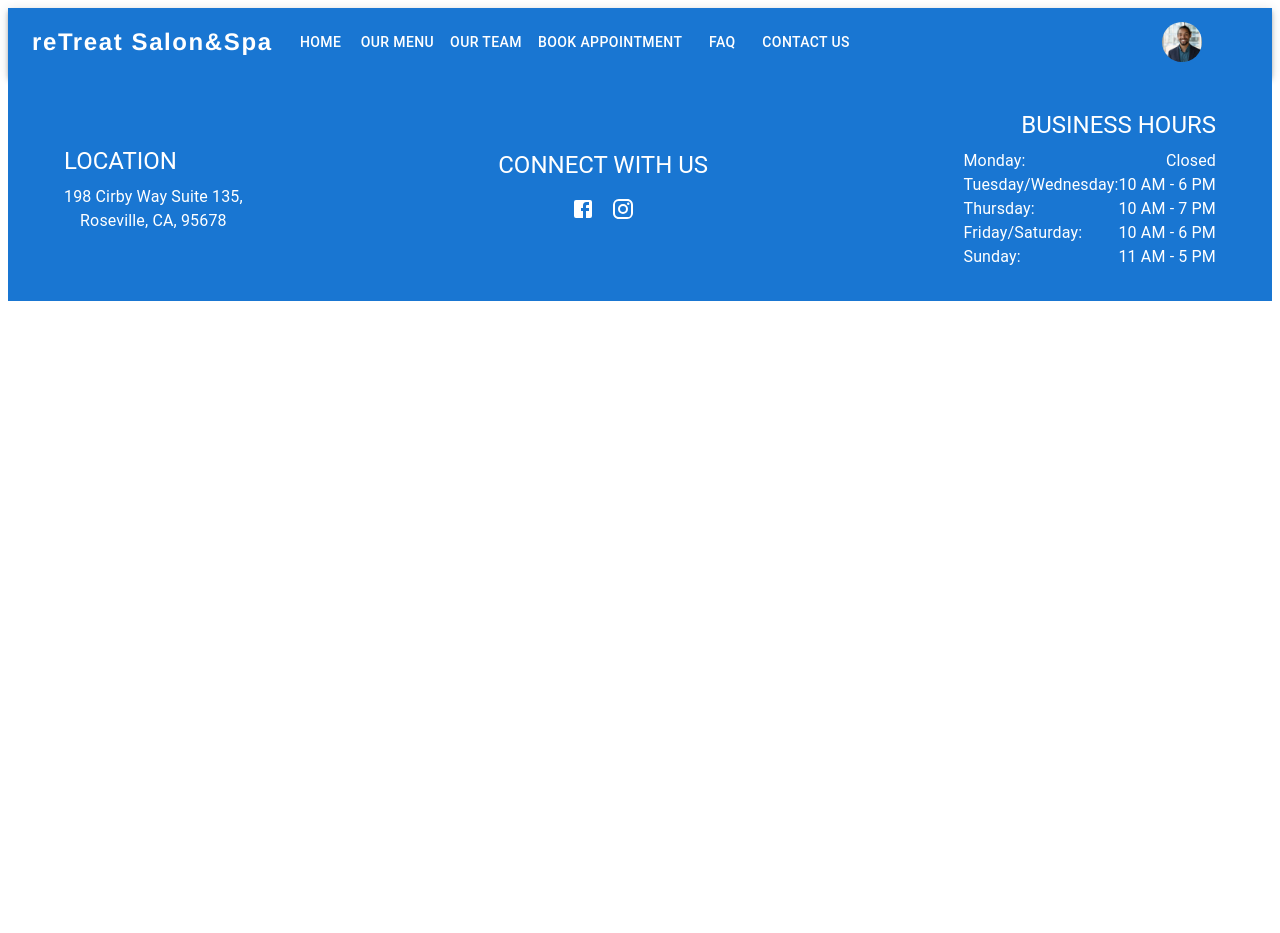
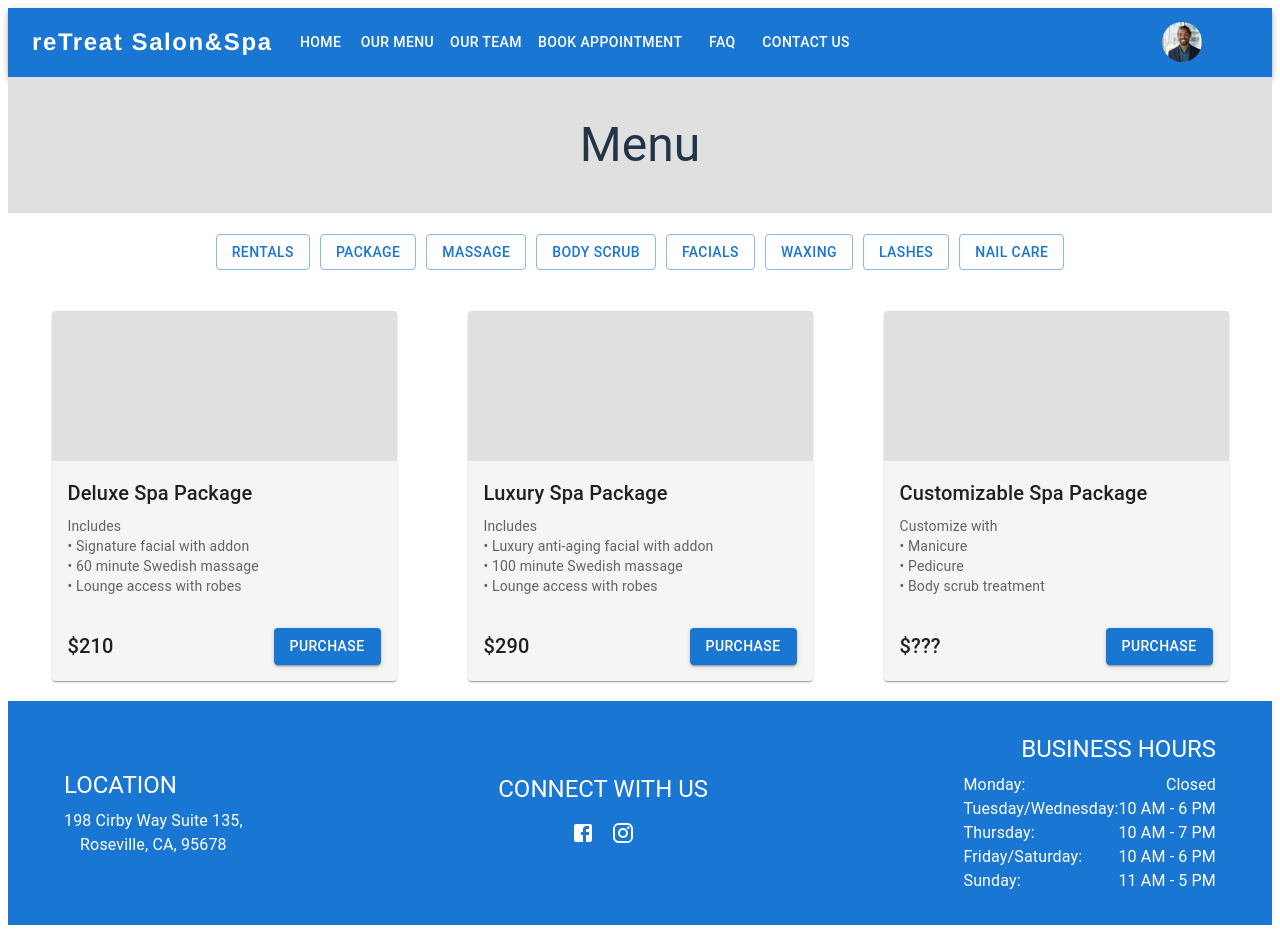
Before and after one commit to The-Fella-s/reTreat, a React (Vite) app in the folder frontend/: page /menu in a window 1280 px wide. Before the commit the page ends 800 px from the top, so only its background shows below. Built offline with nearby package versions, Linux system fonts and the light colour scheme.

Commit message:
started menu page

```diff
--- a/frontend/src/App.jsx
+++ b/frontend/src/App.jsx
@@ -12,6 +12,7 @@ import Register from "./pages/Register.jsx";
 import MeetTheTeam from './Pages/MeetTheTeam.jsx';
 import BookAppointment from "./pages/BookAppointment.jsx";
 import Profile from './components/Profile.jsx'; // Import Profile component
+import Menu from './pages/Menu.jsx'; // Import Menu component
 
 function App() {
 
@@ -51,6 +52,8 @@ function App() {
           {/* Profile Page */}
           <Route path="/profile" element={<Profile />} /> {/* Added Profile Route */}
 
+          <Route path="/menu" element={<Menu />} />
+
         </Routes>
 
         {/* Footer is outside the routes, it will show on every page */}
--- /dev/null
+++ b/frontend/src/pages/menu.jsx
@@ -0,0 +1,57 @@
+import React from 'react';
+import { AppBar, Toolbar, Button, Typography, Box, Grid, Card, CardContent, CardActions, CardMedia } from '@mui/material';
+
+function SpaMenuPage() {
+  return (
+    <div>
+
+      {/* Header Section */}
+      <Box textAlign="center" p={5} bgcolor="#e0e0e0">
+        <Typography variant="h3">Menu</Typography>
+      </Box>
+
+      {/* Filter Buttons */}
+      <Box display="flex" justifyContent="center" p={2} flexWrap="wrap">
+        {['Rentals', 'Package', 'Massage', 'Body Scrub', 'Facials', 'Waxing', 'Lashes', 'Nail Care'].map((category) => (
+          <Button key={category} variant="outlined" style={{ margin: '5px' }}>
+            {category}
+          </Button>
+        ))}
+      </Box>
+
+      {/* Card Grid */}
+      <Grid container spacing={3} justifyContent="center" style={{ padding: '20px' }}>
+        {[
+          { title: 'Deluxe Spa Package', description: 'Includes\n• Signature facial with addon\n• 60 minute Swedish massage\n• Lounge access with robes', price: '$210' },
+          { title: 'Luxury Spa Package', description: 'Includes\n• Luxury anti-aging facial with addon\n• 100 minute Swedish massage\n• Lounge access with robes', price: '$290' },
+          { title: 'Customizable Spa Package', description: 'Customize with\n• Manicure\n• Pedicure\n• Body scrub treatment', price: '$???' }
+        ].map((packageItem, index) => (
+          <Grid item xs={12} sm={6} md={4} key={index}>
+            <Card style={{ maxWidth: 345, margin: 'auto', backgroundColor: '#f5f5f5' }}>
+              <CardMedia
+                component="div"
+                style={{ height: '150px', backgroundColor: '#e0e0e0' }} // Placeholder for image
+              />
+              <CardContent>
+                <Typography variant="h6" gutterBottom>
+                  {packageItem.title}
+                </Typography>
+                <Typography variant="body2" color="textSecondary">
+                  {packageItem.description.split('\n').map((line, i) => (
+                    <span key={i}>{line}<br /></span>
+                  ))}
+                </Typography>
+              </CardContent>
+              <CardActions style={{ justifyContent: 'space-between', padding: '16px' }}>
+                <Typography variant="h6">{packageItem.price}</Typography>
+                <Button variant="contained" color="primary">Purchase</Button>
+              </CardActions>
+            </Card>
+          </Grid>
+        ))}
+      </Grid>
+    </div>
+  );
+}
+
+export default SpaMenuPage;
```
